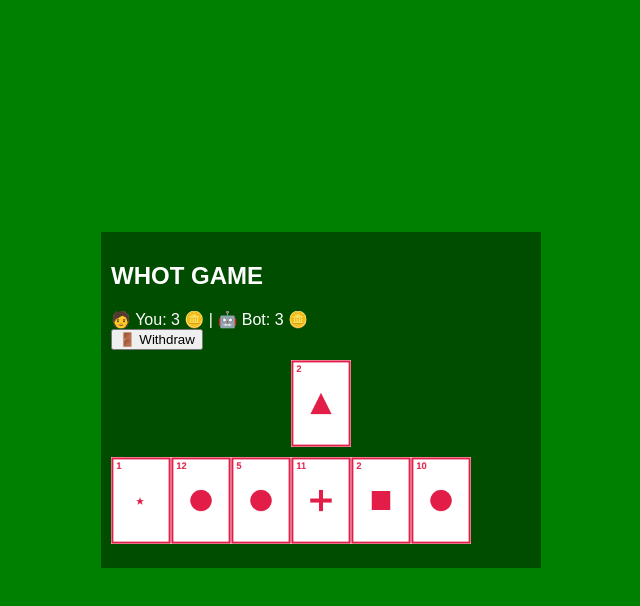
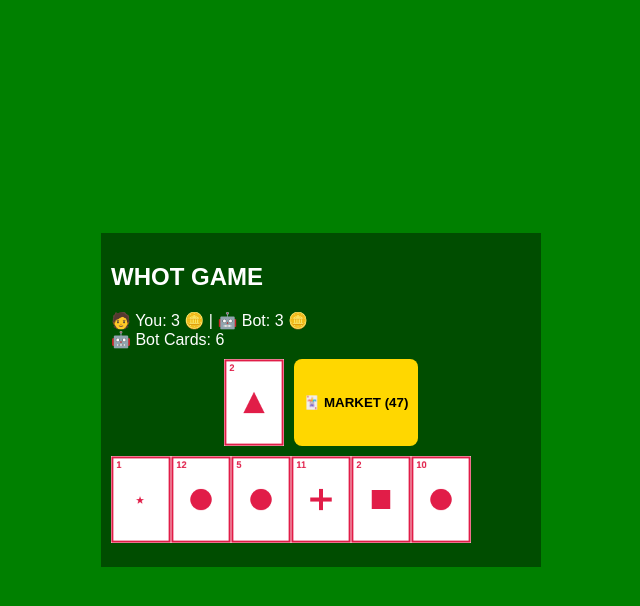
Before and after one commit to annamoyosore/win9ja, a React (Vite) app: page / in a window 1280 px wide. Both pictures are taken after a click on the button "START GAME". Shown: the top 606 px of the page, without its empty margins (319-959 px from the left). Built offline with nearby package versions, Linux system fonts and the light colour scheme.

Commit message:
Update WhotGame.jsx

```diff
--- a/src/WhotGame.jsx
+++ b/src/WhotGame.jsx
@@ -121,6 +121,7 @@ export default function WhotGame() {
   const [coins, setCoins] = useState({ player: 3, bot: 3 });
 
   const gameRef = useRef(null);
+
   useEffect(() => {
     gameRef.current = game;
   }, [game]);
@@ -135,7 +136,7 @@ export default function WhotGame() {
   }
 
   /* =========================================================
-     🏆 WIN SYSTEM
+     WIN SYSTEM
   ========================================================= */
   function handleWin(winnerId) {
     if (winnerId === "player") {
@@ -146,31 +147,6 @@ export default function WhotGame() {
       setCoins(p => ({ player: p.player - 3, bot: p.bot + 3 }));
     }
     playSound("alert");
-  }
-
-  /* =========================================================
-     🔁 REMATCH
-  ========================================================= */
-  function rematch() {
-    setWinner(null);
-    createGame();
-  }
-
-  /* =========================================================
-     🏠 HOME
-  ========================================================= */
-  function goHome() {
-    setGame(null);
-    setWinner(null);
-  }
-
-  /* =========================================================
-     💰 WITHDRAW SYSTEM
-  ========================================================= */
-  function withdrawGame() {
-    pushAlert("🚪 You withdrew from game");
-    setCoins(p => ({ player: p.player - 1, bot: p.bot + 1 }));
-    goHome();
   }
 
   /* =========================================================
@@ -294,31 +270,26 @@ export default function WhotGame() {
 
         <h2>WHOT GAME</h2>
 
-        {/* 💰 COINS */}
+        {/* 💰 COINS + BOT COUNT (FIXED AREA) */}
         <div>
           🧑 You: {coins.player} 🪙 | 🤖 Bot: {coins.bot} 🪙
         </div>
 
-        {/* 🏆 WIN SCREEN */}
-        {winner && (
-          <div>
-            <h3>{winner}</h3>
-            <button onClick={rematch}>🔁 Rematch</button>
-            <button onClick={goHome}>🏠 Home</button>
-          </div>
-        )}
+        {/* 🤖 BOT CARD COUNT (RESTORED) */}
+        <div>
+          🤖 Bot Cards: {game.players[1].hand.length}
+        </div>
 
-        {/* 🚪 WITHDRAW */}
-        {!winner && (
-          <button onClick={withdrawGame}>🚪 Withdraw</button>
-        )}
-
-        {/* BOARD */}
+        {/* 🃏 CENTER + MARKET BUTTON (RESTORED) */}
         <div style={styles.center}>
           {top && <img src={drawCard(top)} style={{ width: 60 }} />}
+
+          <button onClick={drawMarket} style={styles.marketBtn}>
+            🃏 MARKET ({game.deck.length})
+          </button>
         </div>
 
-        {/* HAND */}
+        {/* PLAYER HAND */}
         <div>
           {game.players[0].hand.map((c, i) => (
             <img
@@ -371,5 +342,14 @@ const styles = {
     background: "green",
     color: "#fff",
     borderRadius: 10
+  },
+  marketBtn: {
+    background: "gold",
+    border: "none",
+    padding: 10,
+    fontWeight: "bold",
+    borderRadius: 8,
+    cursor: "pointer",
+    marginLeft: 10
   }
 };
```
